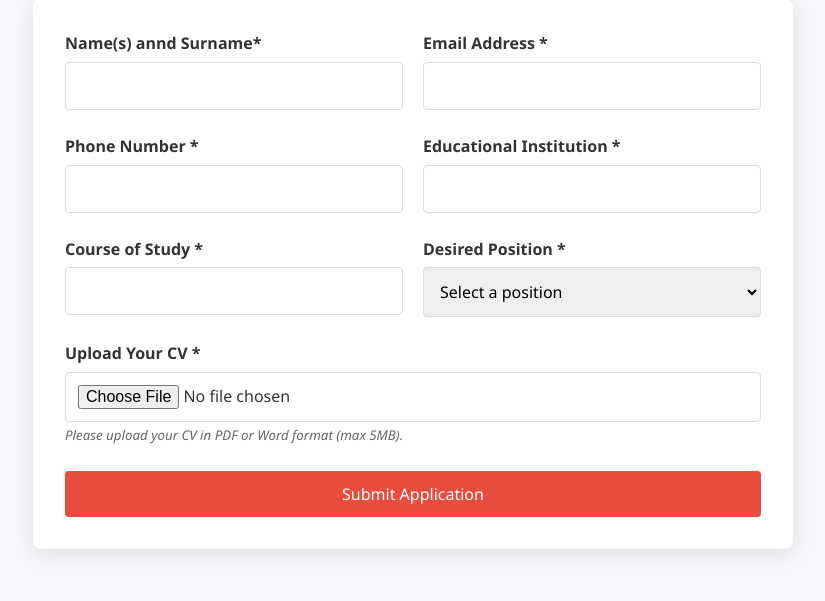
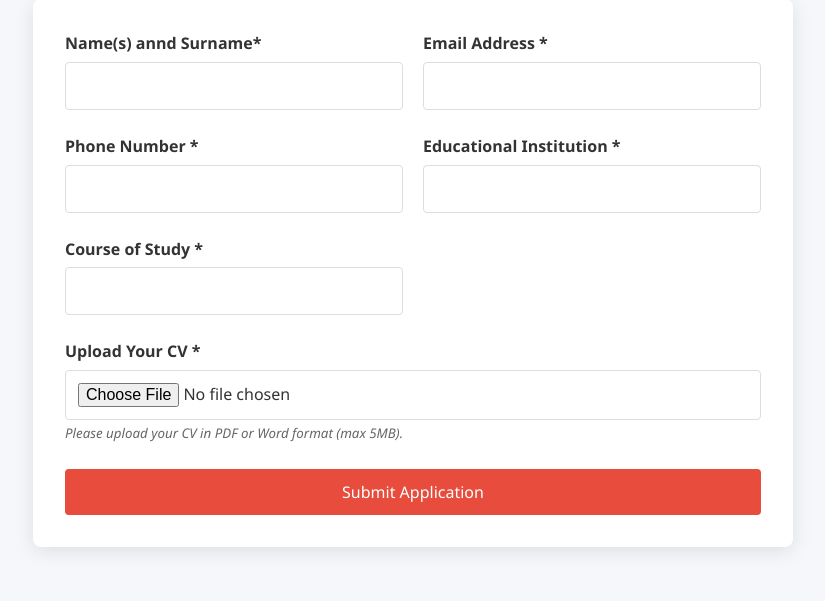
Before and after one commit to ICTMAXELO2025/Maxelobs-applications, a Flask app: page /application in a window 1280 px wide. Shown: the part 313-914 px from the top of the page, without its empty margins (227-1052 px from the left). After the commit the page ends 865 px from the top, so only its background shows below. Run offline with Flask 3, Linux system fonts and the light colour scheme; some libraries are stand-ins or nearby versions.

Commit message:
Push workspace changes

```diff
--- a/app.py
+++ b/app.py
@@ -59,7 +59,7 @@ def init_database():
                 phone VARCHAR(20) NOT NULL,
                 institution VARCHAR(100) NOT NULL,
                 course VARCHAR(100) NOT NULL,
-                position VARCHAR(100) NOT NULL,
+
                 cv_filename VARCHAR(255),
                 cv_data BYTEA,
                 application_date TIMESTAMP DEFAULT CURRENT_TIMESTAMP,
@@ -122,13 +122,13 @@ def application():
             phone = request.form.get('phone')
             institution = request.form.get('institution')
             course = request.form.get('course')
-            position = request.form.get('position')
+
             cv_file = request.files.get('cv')
 
             print(f"📝 Application submitted: {full_name}, {email}")  # Debug print
 
             # Validate required fields
-            if not all([full_name, email, phone, institution, course, position]):
+            if not all([full_name, email, phone, institution, course]):
                 flash('Please fill in all required fields', 'error')
                 return render_template('application.html')
 
@@ -156,9 +156,9 @@ def application():
                 cur = conn.cursor()
                 cur.execute('''
                     INSERT INTO applications
-                    (full_name, email, phone, institution, course, position, cv_filename, cv_data)
-                    VALUES (%s, %s, %s, %s, %s, %s, %s, %s)
-                ''', (full_name, email, phone, institution, course, position, filename, cv_data))
+                    (full_name, email, phone, institution, course, cv_filename, cv_data)
+                    VALUES (%s, %s, %s, %s, %s, %s, %s,)
+                ''', (full_name, email, phone, institution, course, filename, cv_data))
 
                 conn.commit()
                 cur.close()
@@ -272,7 +272,7 @@ def admin_dashboard():
         if conn:
             cur = conn.cursor()
             cur.execute('''
-                SELECT id, full_name, email, phone, institution, course, position,
+                SELECT id, full_name, email, phone, institution, course,
                        cv_filename, application_date, status
                 FROM applications
                 ORDER BY application_date DESC
@@ -451,7 +451,7 @@ def debug_applications():
 
             # Get all applications with detailed info
             cur.execute('''
-                SELECT id, full_name, email, phone, institution, course, position,
+                SELECT id, full_name, email, phone, institution, course,
                        cv_filename, application_date, status
                 FROM applications
                 ORDER BY application_date DESC
@@ -520,14 +520,14 @@ def add_test_application():
             cur = conn.cursor()
             cur.execute('''
                 INSERT INTO applications
-                (full_name, email, phone, institution, course, position, cv_filename)
-                VALUES (%s, %s, %s, %s, %s, %s, %s)
+                (full_name, email, phone, institution, course,  cv_filename)
+                VALUES (%s, %s, %s, %s, %s, %s)
             ''', (
                 'Test Student',
                 'test@student.com',
                 '1234567890',
                 'Test University',
-                'Computer Science',
+
                 'Software Development',
                 'test_cv.pdf'
             ))
--- a/templates/application.html
+++ b/templates/application.html
@@ -257,20 +257,7 @@
                         <label for="course">Course of Study *</label>
                         <input type="text" id="course" name="course" required>
                     </div>
-                    <div class="form-group">
-                        <label for="position">Desired Position *</label>
-                        <select id="position" name="position" required>
-                            <option value="">Select a position</option>
-                            <option value="Software Development">Software Development</option>
-                            <option value="Data Science">Data Science</option>
-                            <option value="UX/UI Design">UX/UI Design</option>
-                            <option value="ICT">ICT</option>
-                            <option value="Media Studies">Media Studies</option>
-                            <option value="Graphic Design">Graphic Design</option>
-                            <option value="Journalism">Journalism</option>
-                            <option value="Other">Other</option>
-                        </select>
-                    </div>
+
                 </div>
 
 
```
Also changed, not shown: templates/admin_dashboard.html (+3 -6 lines).
